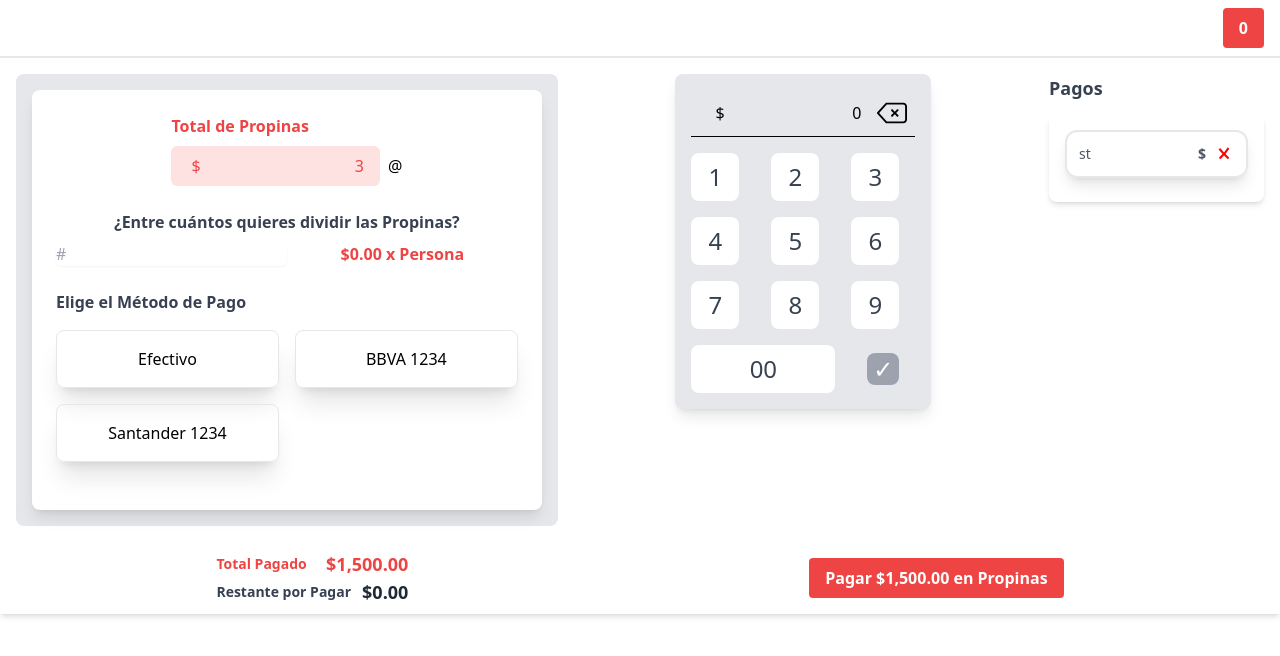
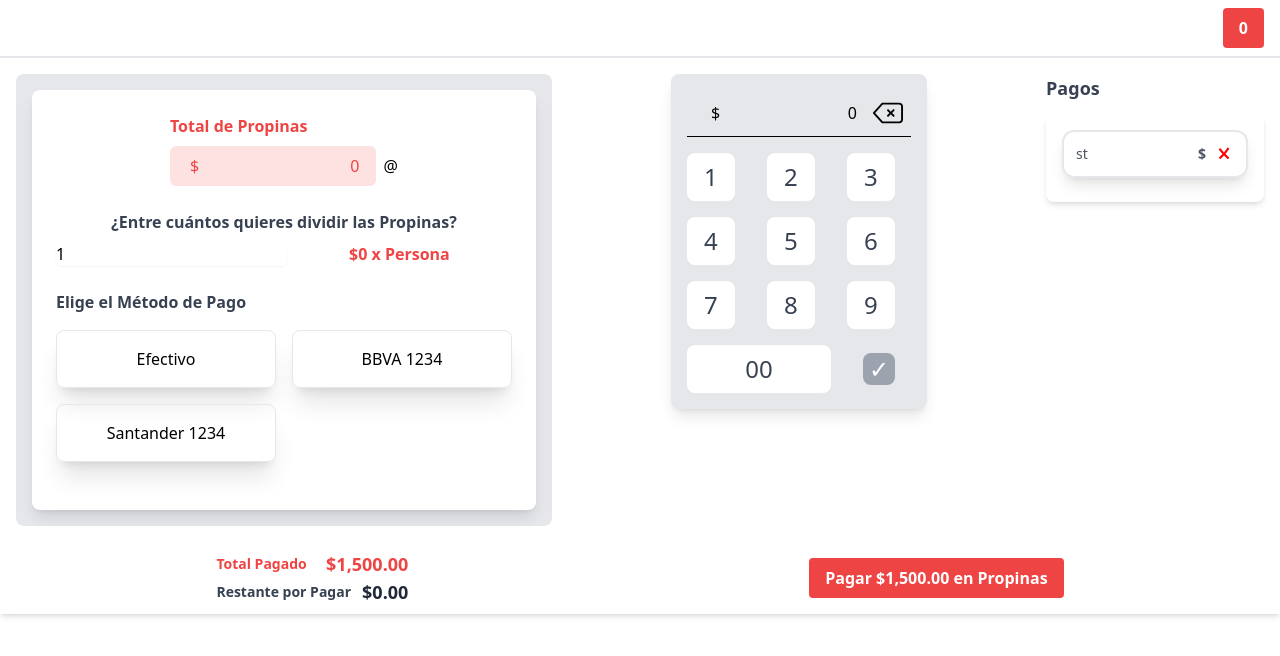
Before and after one commit to lororock/Softii-Test-front, a Vue app: page / in a window 1280 px wide. Shown: the top 656 px of the page. Built offline with nearby package versions, Linux system fonts and the light colour scheme; no server answers.

Commit message:
add computed x persona

```diff
--- a/src/components/InfoEdit.vue
+++ b/src/components/InfoEdit.vue
@@ -1,20 +1,25 @@
 <script lang="ts">
+import { computed, ref } from 'vue';
 import { storeToRefs } from "pinia";
 import { usePaymentsStore } from '../stores/payments.ts'
 export default {
     name: "PaymentSplitter",
     setup() {
         const paymentsStore = usePaymentsStore();
-
-        const { tipoDePago } = storeToRefs(paymentsStore);
+        const { tipoDePago, total } = storeToRefs(paymentsStore);
+        const numeroPersonas = ref<number>(1);
 
         const seleccionarTipoDePago = (tipo: string) => {
             paymentsStore.tipoDePago = tipo;
         };
-        return { seleccionarTipoDePago, tipoDePago };
-    },
-    methods: {
-        // Aquí puedes añadir los métodos del componente
+
+
+
+        const totalDividido = computed(() => {
+            return numeroPersonas.value === 0 ? '0.00' : total.value / numeroPersonas.value;
+        });
+
+        return { seleccionarTipoDePago, tipoDePago, total, numeroPersonas, totalDividido };
     },
 };
 </script>
@@ -30,7 +35,7 @@ export default {
                         <span class="ml-3 text-red-500">$</span>
                         <input
                             class="text-right form-input block w-full rounded-md bg-red-100 focus:outline-none focus:border-none text-red-500 pr-2"
-                            type="text" id="total-propinas" value="3" />
+                            type="text" id="total-propinas" :value="total" />
                     </div>
                     <span class="pl-2">@</span>
                 </div>
@@ -39,11 +44,11 @@ export default {
                 <label for="people" class="block text-center text-gray-700 font-semibold mb-2">¿Entre cuántos quieres
                     dividir las Propinas?</label>
                 <div class="flex">
-                    <input type="number" id="people"
+                    <input type="number" id="people" v-model="numeroPersonas"
                         class="flex-1 rounded-md border-gray-300 shadow-sm focus:border-indigo-300 focus:ring focus:ring-indigo-200 focus:ring-opacity-50"
                         placeholder="#" />
                     <div class="flex-1  font-semibold flex justify-center items-center  text-red-500 ">
-                        $0.00 x Persona</div>
+                        ${{ totalDividido }} x Persona</div>
                 </div>
             </div>
 
--- a/src/components/PaymentKeyboard.vue
+++ b/src/components/PaymentKeyboard.vue
@@ -77,7 +77,7 @@ export default defineComponent({
                 class="col-span-2 bg-white w-full h-12 rounded-lg flex items-center justify-center text-gray-700 text-2xl hover:bg-gray-100 focus:outline-none">
                 00
             </button>
-            <button @click="enviarPago(tipoDePago, display)"
+            <button @click="enviarPago(tipoDePago, display)" :disabled="tipoDePago == '' || display === 0  ? true : false"
                 class="bg-gray-400 w-8 h-8 m-auto rounded-lg flex items-center justify-center text-white text-2xl hover:text-black hover:bg-white focus:outline-none">
                 ✓
             </button>
--- a/src/components/PaymentsList.vue
+++ b/src/components/PaymentsList.vue
@@ -8,7 +8,6 @@ export default {
         const paymentsStore = usePaymentsStore()
         const { pagosList } = storeToRefs(paymentsStore);
         const eliminarPago = paymentsStore.eliminarPago;
-
 
         return { pagosList, eliminarPago };
     },
--- a/src/stores/payments.ts
+++ b/src/stores/payments.ts
@@ -7,6 +7,7 @@ interface Pago {
 export const usePaymentsStore = defineStore("payments", {
   state: () => ({
     total: 0,
+    totalPagado: 0,
     tipoDePago: '',
     pagosList: [{ paymentType: "st" }] as Pago[],
   }),
```
